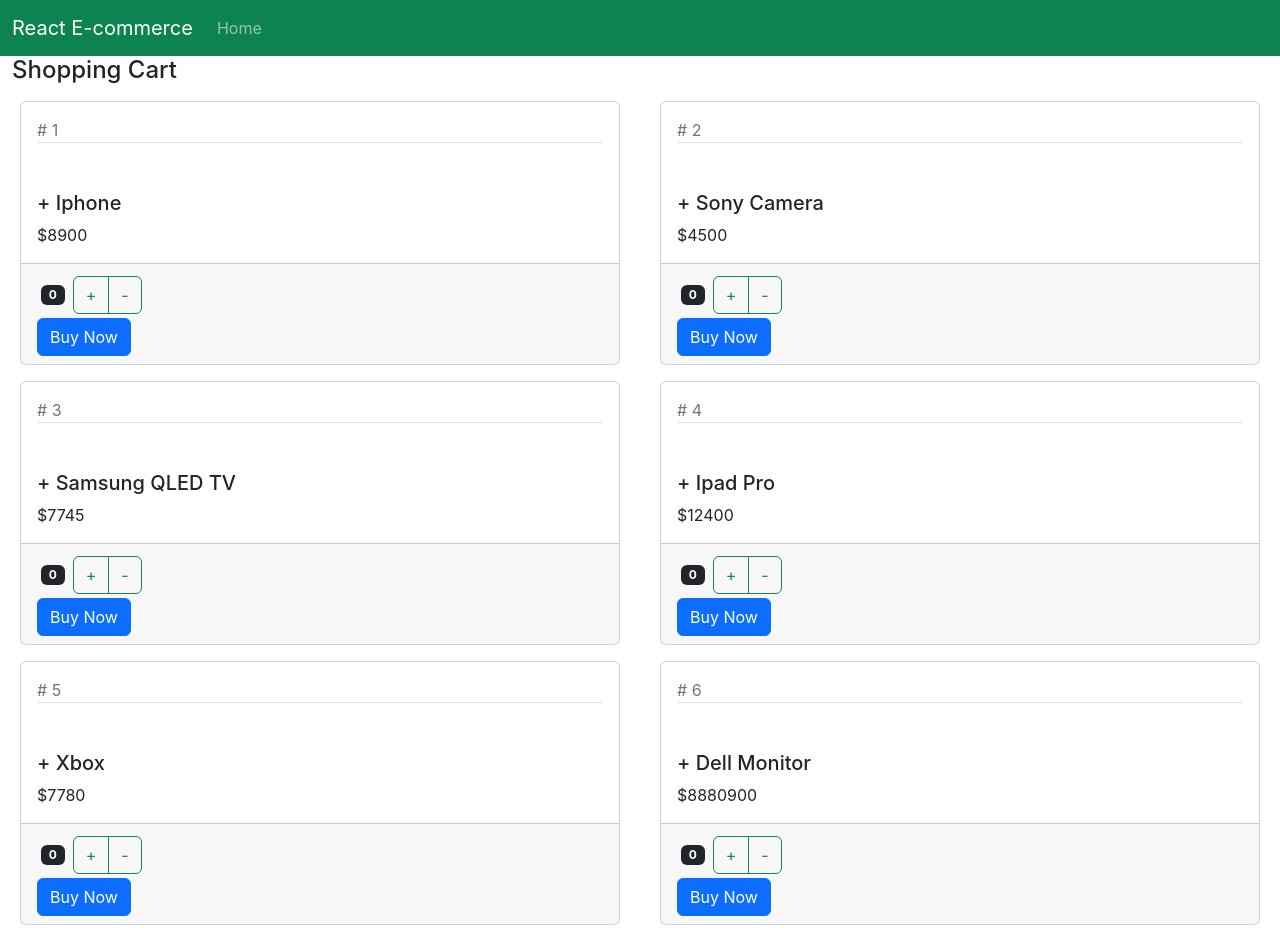
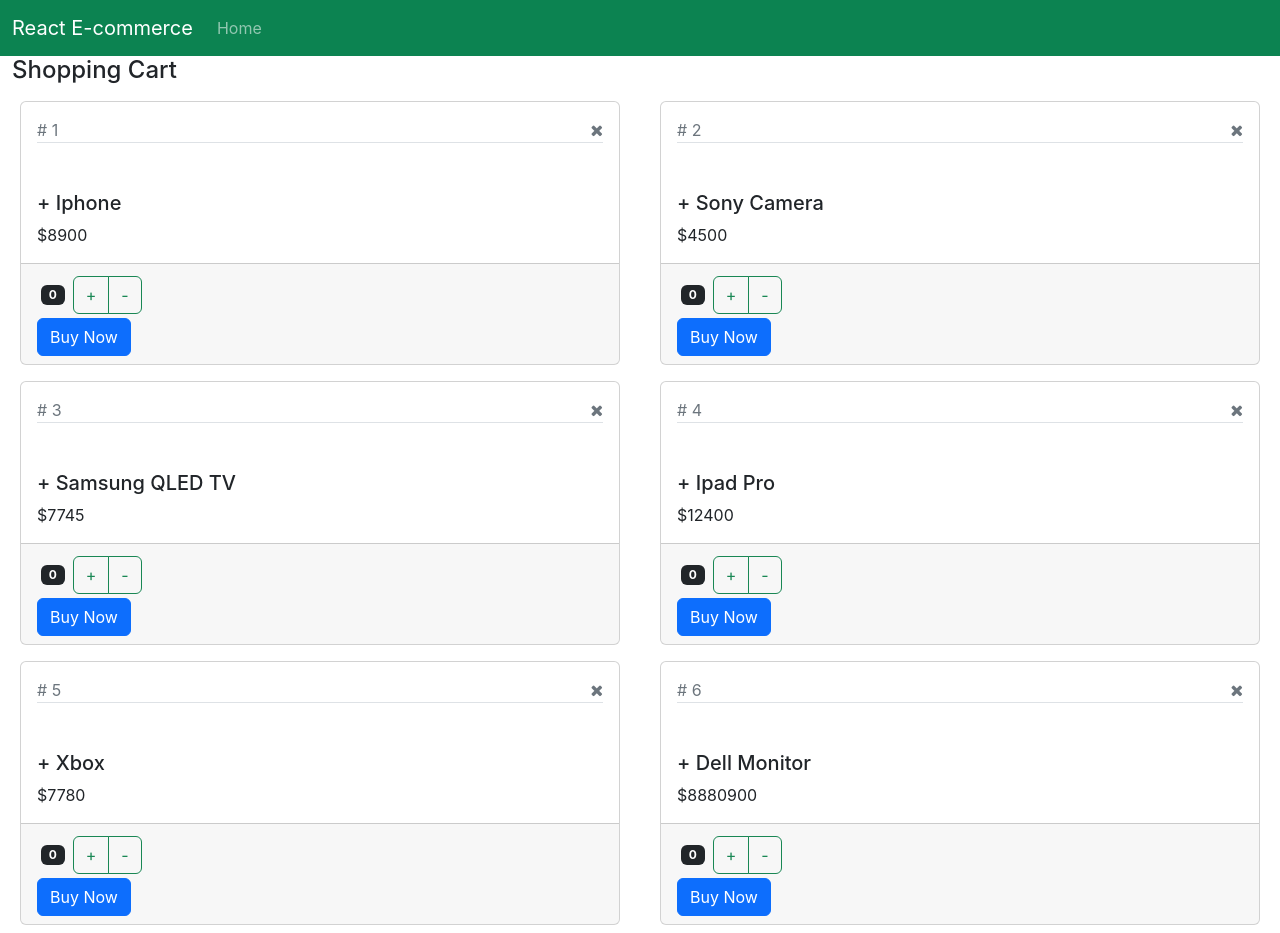
Before and after one commit to Mr-Hera/react-ecommerce, a React (Create React App) app: page / in a window 1280 px wide. Built offline with nearby package versions, Linux system fonts and the light colour scheme.

Commit message:
Feat: added delete feature for products

```diff
--- a/package.json
+++ b/package.json
@@ -7,6 +7,7 @@
     "@testing-library/react": "^13.4.0",
     "@testing-library/user-event": "^13.5.0",
     "bootstrap": "^5.2.3",
+    "font-awesome": "^4.7.0",
     "jquery": "^3.6.3",
     "popper.js": "^1.16.1",
     "react": "^18.2.0",
--- a/src/App.js
+++ b/src/App.js
@@ -1,7 +1,7 @@
 // import logo from './logo.svg';
 import './App.css';
 import NavBar from './components/NavBar'
-import CustomersList from './components/CustomersList'
+// import CustomersList from './components/CustomersList'
 import ShoppingCart from './components/ShoppingCart'
 
 function App() {
--- a/src/components/Product.jsx
+++ b/src/components/Product.jsx
@@ -1,5 +1,4 @@
 import React, { Component } from "react"
-
 class Product extends Component {
     state = {
         // id: this.props.product.id,
@@ -13,7 +12,12 @@
             <div className="col-lg-6">
                 <div className="card m-2">
                     <div className="card-body">
-                        <div className="text-muted"># {this.state.product.id}</div>
+                        <div className="text-muted">
+                            # {this.state.product.id}
+                            <span className="pull-right hand-icon" onClick={() => this.props.onDelete(this.state.product)}>
+                                <i className="fa fa-times"></i>
+                            </span>
+                        </div>
                         <h5 className="pt-5 border-top">+ {this.state.product.productName}</h5>
                         <div>${this.state.product.price}</div>
                     </div>
--- a/src/components/ShoppingCart.jsx
+++ b/src/components/ShoppingCart.jsx
@@ -27,6 +27,7 @@
                                 product={product}
                                 onIncrement={this.handleIncrement}
                                 onDecrement={this.handleDecrement}
+                                onDelete={this.handleDelete}
                             >
                                 <button className="btn btn-primary">Buy Now</button>
                             </Product>
@@ -69,6 +70,22 @@
         // update products state
         this.setState({ products: allProducts });
     };
+
+    // handles deleting of a product
+    handleDelete = (product) => {
+        // clone products state array
+        let allProducts = [...this.state.products];
+        // find index of current product toggled
+        let index = allProducts.indexOf(product);
+
+        if(window.confirm("Are you sure?")) {
+            // delete product
+            allProducts.splice(index, 1);
+
+            // update products state
+            this.setState({ products: allProducts });
+        };
+    }
 }
 
 export default ShoppingCart;
--- a/src/index.css
+++ b/src/index.css
@@ -29,3 +29,7 @@
   color: #ff0000;
   font-size: 25px;
 }
+
+.hand-icon {
+  cursor: pointer;
+}
--- a/src/index.js
+++ b/src/index.js
@@ -7,6 +7,7 @@
 import './index.css';
 import App from './App';
 import reportWebVitals from './reportWebVitals';
+import "font-awesome/css/font-awesome.min.css";
 
 const root = ReactDOM.createRoot(document.getElementById('root'));
 root.render(
```
Also changed, not shown: 1 other file (tests, documents, lock files or other folders).
